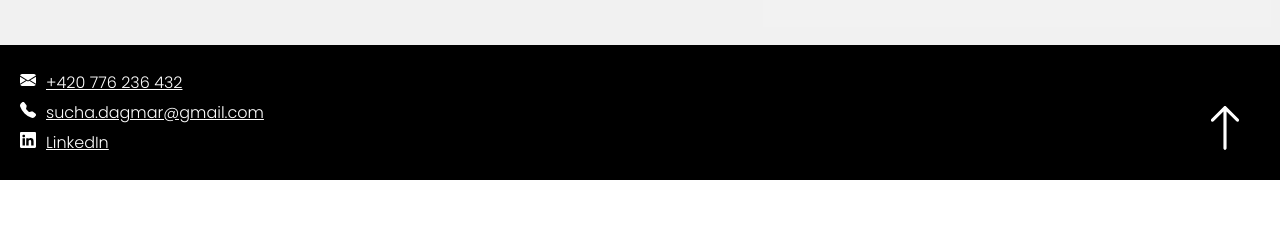
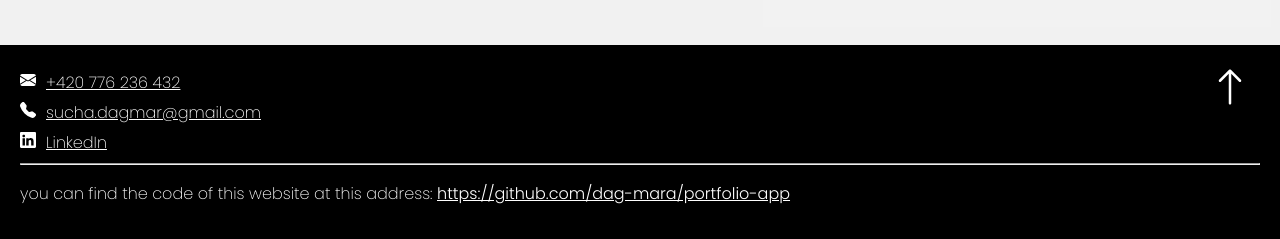
Before and after one commit to dag-mara/portfolio-app, a React app: page / in a window 1280 px wide. Shown: the part 2006-2245 px from the top of the page. Before the commit the page ends 2186 px from the top, so only its background shows below. Built offline with nearby package versions, Linux system fonts and the light colour scheme.

Commit message:
change footer styles

```diff
--- a/src/components/Footer/index.jsx
+++ b/src/components/Footer/index.jsx
@@ -30,6 +30,10 @@ export const Footer = () => {
                         LinkedIn
                     </a>
                 </div>
+                <hr></hr>
+                <div className="code-link">
+                    <p>you can find the code of this website at this address: <a href="https://github.com/dag-mara/portfolio-app" target="_blank">https://github.com/dag-mara/portfolio-app</a></p>
+                </div>
             </div>
             <ReactSVG src="images/arrow-top.svg" className="arrow-top" onClick={scrollToTop}/>
         </footer>
--- a/src/components/Footer/style.css
+++ b/src/components/Footer/style.css
@@ -11,7 +11,7 @@ footer{
 
 .footer-inner a {
     color: white;
-    display: flex;
+    display: inline-flex;
     font-weight: 300;
 }
 
@@ -27,17 +27,26 @@ footer .injected-svg path {
     margin: 5px 0;
 }
 
+.contact-div a{
+    font-weight: 200;
+}
+
+.code-link p{
+    color: white;
+    font-weight: 200;
+}
+
 .arrow-top{
     cursor: pointer;
     position: absolute;
-    bottom: 20px;
+    top: 22px;
     right: 30px;
     transition: all .2s ease-in;
 }
 
 .arrow-top svg{
     fill: white;
-    height: 50px;
+    height: 40px;
 }
 
 .arrow-top:hover{
```
